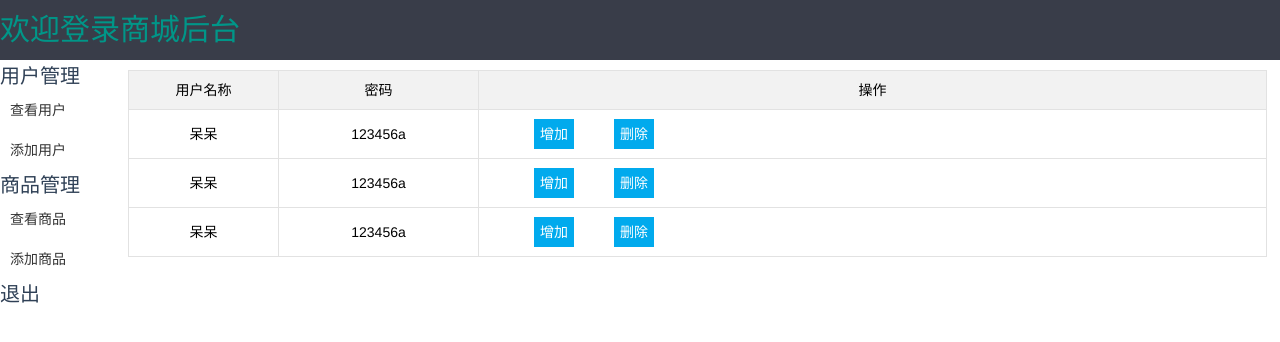
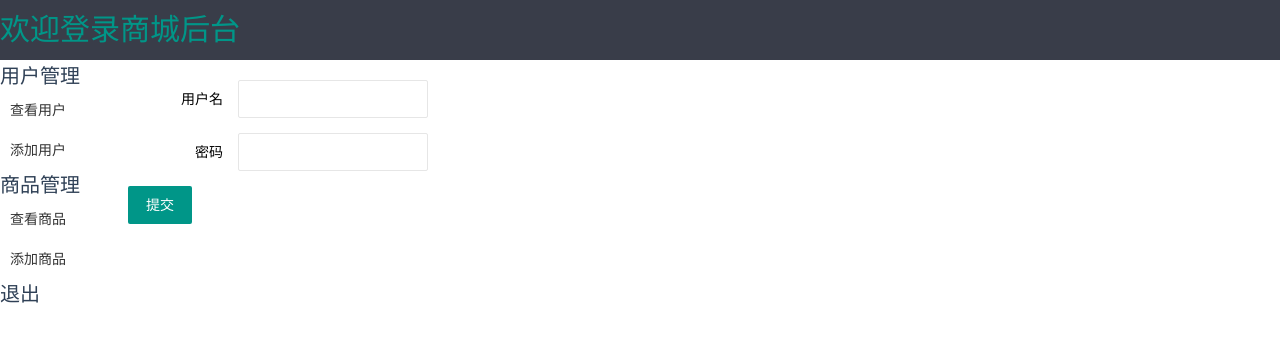
Before and after one commit to xypecho/Electronic-shop, a PHP site: page /admin/html/adduser.php in a window 1280 px wide. Shown: the top 342 px of the page. Run offline with PHP 8.4, Linux system fonts and the light colour scheme.

Commit message:
Signed-off-by: xypecho <xypecho@163.com>

```diff
--- a/admin/html/adduser.php
+++ b/admin/html/adduser.php
@@ -1,3 +1,6 @@
+<?php
+	date_default_timezone_set ('PRC');
+ ?>
 <!DOCTYPE html>
 <html lang="en">
 <head>
@@ -28,39 +31,25 @@
 			<h4>退出</h4>
 		</div>
 		<div class="right">
-			<table class="layui-table adduser">
-			  <colgroup>
-			    <col width="150">
-			    <col width="200">
-			    <col>
-			  </colgroup>
-			  <thead>
-			    <tr>
-			      <th>用户名称</th>
-			      <th>密码</th>
-			      <th>操作</th>
-			    </tr>
-			  </thead>
-			  <tbody>
-			    <tr>
-			      <td contenteditable="true">呆呆</td>
-			      <td contenteditable="true">123456a</td>
-			      <td><a href="">增加</a><a href="">删除</a></td>
-			    </tr>
-			    <tr>
-			      <td contenteditable="true">呆呆</td>
-			      <td contenteditable="true">123456a</td>
-			      <td><a href="">增加</a><a href="">删除</a></td>
-			    </tr>
-			    <tr>
-			      <td contenteditable="true">呆呆</td>
-			      <td contenteditable="true">123456a</td>
-			      <td><a href="">增加</a><a href="">删除</a></td>
-			    </tr>
-			  </tbody>
-			</table>
+			<form action="add.php" method="post">
+			<div class="layui-form-item">
+				<label class="layui-form-label">用户名</label>
+				<div class="layui-input-inline">
+					<input type="text" name="username" class="layui-input"></div>
+			</div>
+				  <div class="layui-form-item">
+				  	<label class="layui-form-label">密码</label>
+				  	<div class="layui-input-inline">
+				  		<input type="text" name="password"  class="layui-input"></div>
+				  </div>
+				  <input type="hidden" name="registdate" value="<?php echo strtotime('now'); ?>" class="time">
+				  <button type="submit" 	class="layui-btn">提交</button>
+			</form>
 		</div>
 		</div>
 	</div>
 </body>
+	<script type="text/javascript">
+
+	</script>
 </html>
```
Also changed, not shown: admin/html/add.php (added, +13 -0 lines), admin/html/users.php (+19 -19 lines), login.php (+19 -14 lines).
